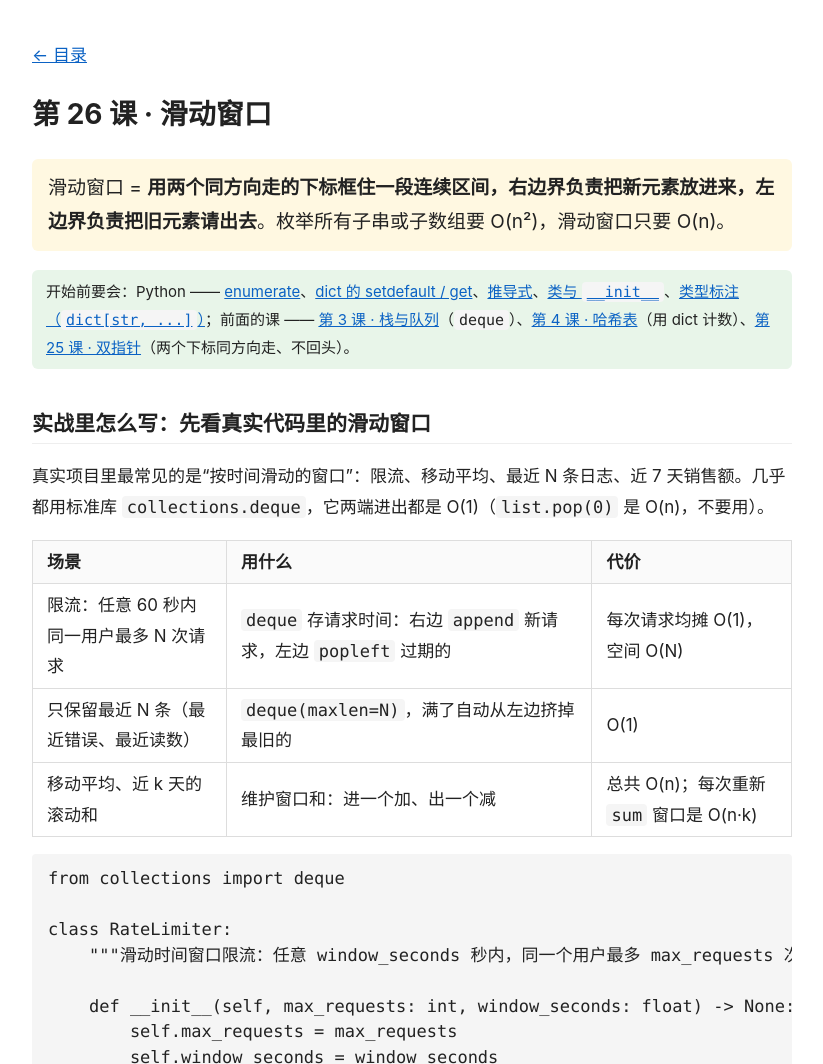
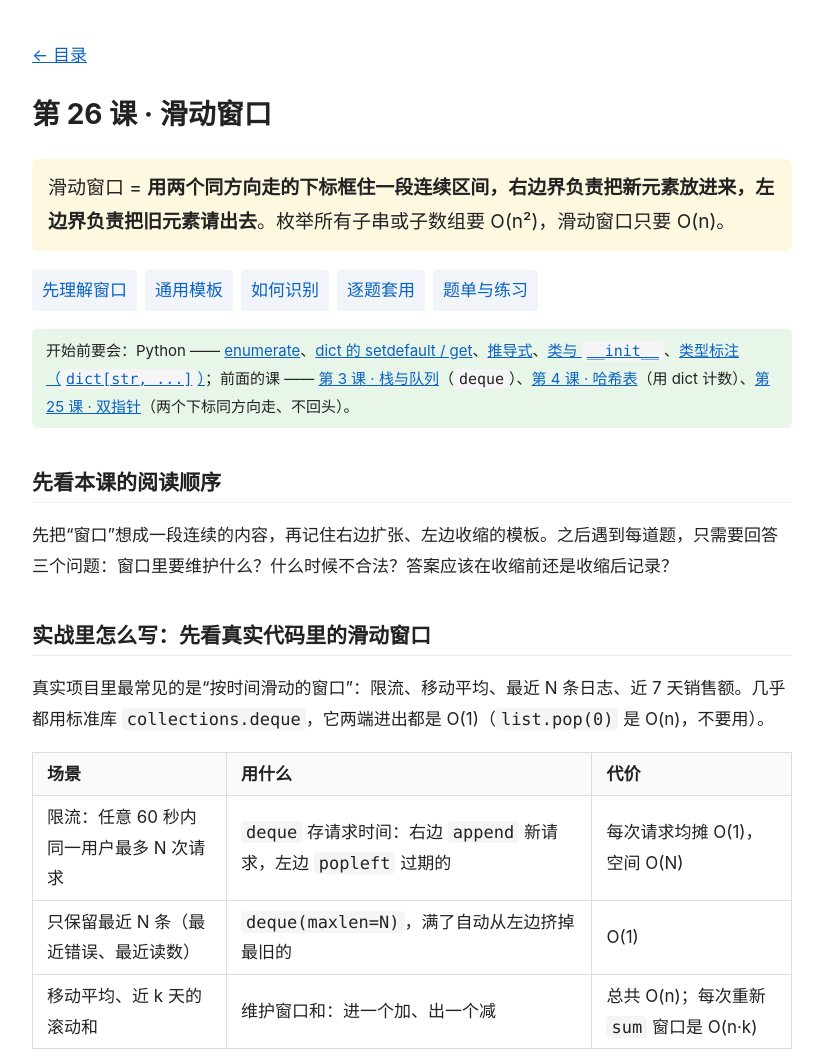
Before and after one commit to redreamality/2026-11_algorithms, a plain HTML site: page lessons/26-sliding-window.html in a window 1280 px wide. Shown: the top 1064 px of the page, without its empty margins (228-1051 px from the left). Drawn offline with Linux system fonts and the light colour scheme.

Commit message:
reorganize lesson 26 sliding window

```diff
--- a/lessons/26-sliding-window.html
+++ b/lessons/26-sliding-window.html
@@ -14,6 +14,8 @@
 .box.done { background: #c8e6c9; border-color: #2e7d32; }
 .box.out { opacity: .35; }
 .cells .box { min-width: 26px; padding: 6px 4px; }
+.lesson-route { display: flex; gap: 8px; flex-wrap: wrap; margin: 12px 0 18px; }
+.lesson-route a { background: #f1f5f9; padding: 5px 10px; border-radius: 4px; text-decoration: none; }
 </style>
 </head>
 <body>
@@ -21,7 +23,18 @@
 <h1>第 26 课 · 滑动窗口</h1>
 <p class="one-line">滑动窗口 = <b>用两个同方向走的下标框住一段连续区间，右边界负责把新元素放进来，左边界负责把旧元素请出去</b>。枚举所有子串或子数组要 O(n²)，滑动窗口只要 O(n)。</p>
 
+<nav class="lesson-route" aria-label="本课内容">
+  <a href="#window-definition">先理解窗口</a>
+  <a href="#window-template">通用模板</a>
+  <a href="#recognize-window">如何识别</a>
+  <a href="#longest-substring-no-repeat">逐题套用</a>
+  <a href="#practice-window">题单与练习</a>
+</nav>
+
 <p class="prereq">开始前要会：Python —— <a href="python-basics.html#loop-tools">enumerate</a>、<a href="python-basics.html#dict-tools">dict 的 setdefault / get</a>、<a href="python-basics.html#comprehension">推导式</a>、<a href="python-basics.html#class">类与 <code>__init__</code></a>、<a href="python-basics.html#type-hints">类型标注（<code>dict[str, ...]</code>）</a>；前面的课 —— <a href="03-stack-queue.html">第 3 课 · 栈与队列</a>（<code>deque</code>）、<a href="04-hash-table.html">第 4 课 · 哈希表</a>（用 dict 计数）、<a href="25-two-pointers.html">第 25 课 · 双指针</a>（两个下标同方向走、不回头）。</p>
+
+<h2>先看本课的阅读顺序</h2>
+<p>先把“窗口”想成一段连续的内容，再记住右边扩张、左边收缩的模板。之后遇到每道题，只需要回答三个问题：窗口里要维护什么？什么时候不合法？答案应该在收缩前还是收缩后记录？</p>
 
 <h2>实战里怎么写：先看真实代码里的滑动窗口</h2>
 <p>真实项目里最常见的是“按时间滑动的窗口”：限流、移动平均、最近 N 条日志、近 7 天销售额。几乎都用标准库 <code>collections.deque</code>，它两端进出都是 O(1)（<code>list.pop(0)</code> 是 O(n)，不要用）。</p>
@@ -53,7 +66,7 @@ class RateLimiter:
 recent_errors = deque(maxlen=100)          # maxlen=N：最多存 N 条，满了再 append 就自动从左边挤掉最旧的</pre>
 <p>完整可运行的版本在 <code>examples/sliding_window_in_practice.py</code>（<code>uv run examples/sliding_window_in_practice.py</code>），还有移动平均和滚动和的例子。限流器里“右边进、左边出、每个元素只进出一次”，正是下面面试题用的同一个模板。</p>
 
-<h2>窗口是什么</h2>
+<h2 id="window-definition">窗口是什么</h2>
 <p>窗口就是数组（或字符串）里连续的一段，用 <code>window_start</code> 和 <code>window_end</code> 两个下标表示，两端都包含。窗口只会做两种动作：</p>
 <ul>
   <li><b>扩张</b>：<code>window_end</code> 右移一格，把一个新元素放进窗口。</li>
@@ -64,7 +77,7 @@ recent_errors = deque(maxlen=100)          # maxlen=N：最多存 N 条，满了
   <span class="label">window_start = 1，window_end = 3，窗口是 "bca"</span></div>
 <p>它是上一课“快慢指针”的近亲：两个下标同方向走，都不回头。不同的是，滑动窗口关心的是两个下标<b>之间的整段内容</b>，所以通常要额外维护一份“窗口里有什么”的统计，比如窗口里的字符集合、每个字符的个数、窗口里数字的和。每次扩张或收缩时，只更新进来或出去的那一个元素，统计就保持正确，不用重新扫一遍窗口。</p>
 
-<h2>通用模板</h2>
+<h2 id="window-template">通用模板</h2>
 <pre>window_start = 0
 for window_end in range(len(items)):
     把 items[window_end] 加进窗口的统计
@@ -82,7 +95,7 @@ for window_end in range(len(items)):
 <p><b>为什么是 O(n)</b>：内层有一个 while，看起来像两层循环，但 <code>window_start</code> 从头到尾只往右走，整个过程中加起来最多走 n 步。所以每个元素最多进窗口一次、出窗口一次，总共 2n 次操作，时间 O(n)。</p>
 <p><b>什么时候不能用</b>：滑动窗口依赖一个前提，就是“窗口扩张时，状态只会往一个方向变”。比如数组全是正数时，窗口越长和越大；收缩一定让和变小。如果数组里有负数，加进一个数和可能反而变小，“该不该收缩”就判断不了，这时要换用下一课的前缀和。</p>
 
-<h2>怎么认出这类题</h2>
+<h2 id="recognize-window">怎么认出这类题</h2>
 <ul>
   <li>题目里出现<b>“连续子数组”“子串”</b>（注意不是“子序列”，子序列可以不连续，通常是动态规划）。</li>
   <li>要找<b>最长 / 最短</b>的、满足某个条件的连续一段，或者要数满足条件的段有多少个。</li>
@@ -239,7 +252,7 @@ return shortest_length or 0</pre>
   <li>在有负数的数组上用滑动窗口找“和为某值”的子数组。负数会破坏“窗口越长和越大”的前提，要换用第 27 课的前缀和。</li>
 </ul>
 
-<h2>练习</h2>
+<h2 id="practice-window">练习</h2>
 <p>补全 <code>dsa/sliding_window.py</code>。建议顺序：<code>min_subarray_length</code>（最简单，只维护一个和）→ <code>longest_substring_without_repeat</code> → <code>min_window_substring</code>。每写完一个函数，运行下面的命令，看每个例子的“期望”和“实际”是否一致：</p>
 <pre>uv run dsa/sliding_window.py</pre>
 <p>都通过之后，再去 LeetCode 上做上面表格里的题，特别是 438 和 567，它们和最小覆盖子串几乎是同一个模板。</p>
```
